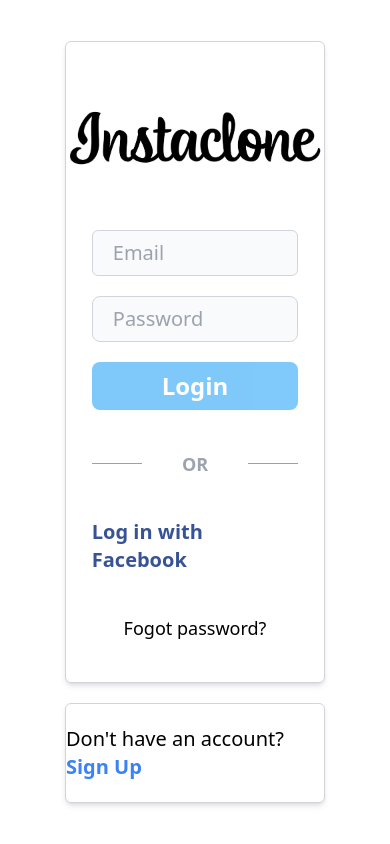
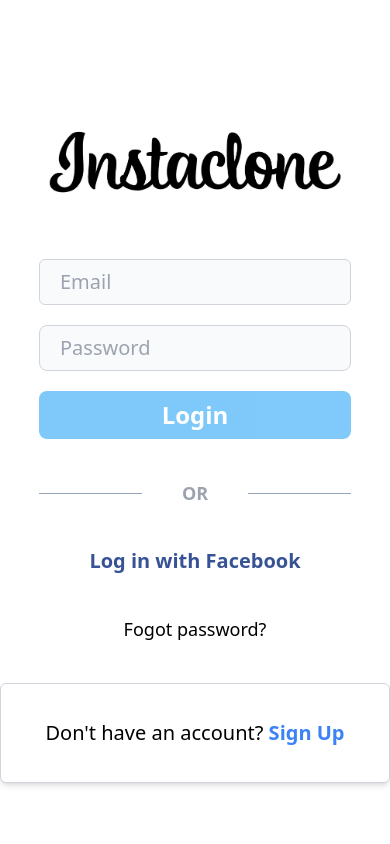
Before and after one commit to SaminYaser-work/instaclone, a Next.js app: page / in a window 390 px wide. Built offline with nearby package versions, Linux system fonts and the light colour scheme; no server answers.

Commit message:
resposiveness

```diff
--- a/components/Auth.tsx
+++ b/components/Auth.tsx
@@ -181,7 +181,7 @@
 
   return (
     <div className="w-screen h-screen flex items-center justify-center">
-      <div className="flex w-4/6">
+      <div className="flex w-full md:w-4/6">
         <div className="w-full hidden md:block">
           <lottie-player
             id="firstLottie"
@@ -194,7 +194,7 @@
         </div>
 
         <div className="w-full">
-          <div className=" bg-white border border-gray-300 shadow-md rounded-md">
+          <div className=" bg-white md:border md:border-gray-300 md:shadow-md rounded-md">
             <form
               action=""
               className="flex flex-col justify-start items-center gap-5"
```
